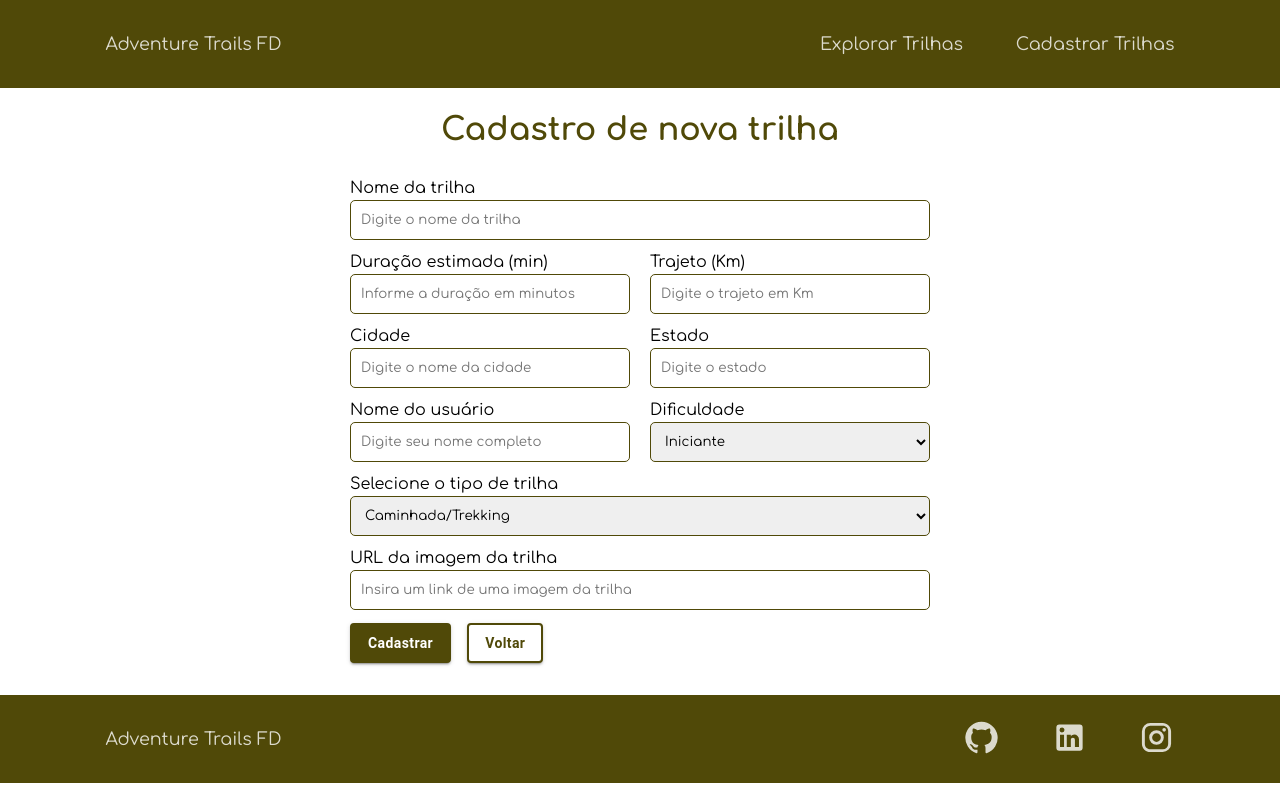
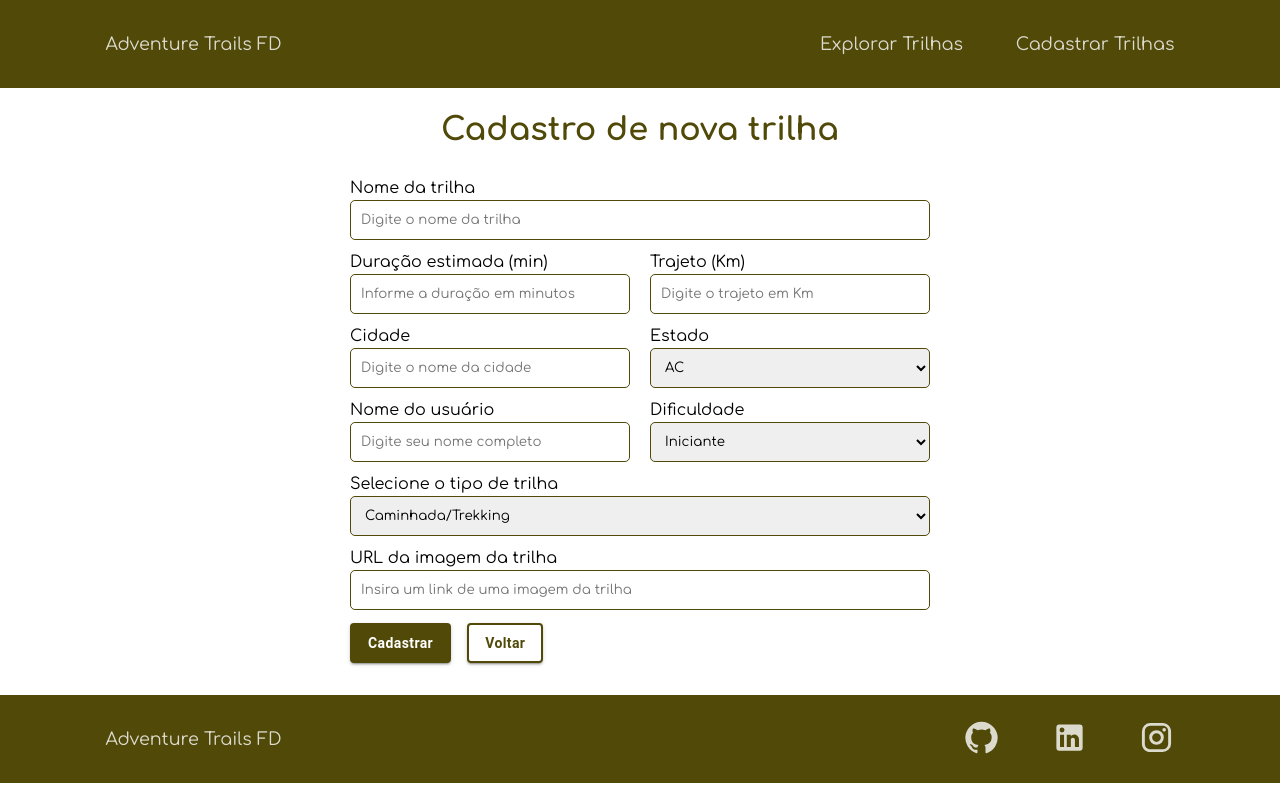
Before and after one commit to hiediferreira/adventure-trails-fd, a React (Vite) app: page /cadastro in a window 1280 px wide. Built offline with nearby package versions, Linux system fonts and the light colour scheme.

Commit message:
Mudando select dos estados

```diff
--- a/src/Pages/Cadastro.jsx
+++ b/src/Pages/Cadastro.jsx
@@ -13,6 +13,10 @@ import { useContext } from "react";
 import { TrilhasContext } from "../Context/TrilhasContext";
 
 function Cadastro(){
+    const estados = [
+        'AC','AL', 'AP', 'AM', 'BA', 'CE', 'ES', 'GO', 'MA', 'MT', 'MS', 'MG', 'PA', 'PB',
+        'PR', 'PE', 'PI', 'RJ', 'RN', 'RS', 'RO', 'RR', 'SC', 'SP', 'SE', 'TO', 'DF'
+    ]
 
     const navigate = useNavigate()
     function goHome(){
@@ -100,16 +104,9 @@ function Cadastro(){
 
                     <div className={styles.flexInput}>
                         <label htmlFor="estado">Estado</label>
-                        <input className={styles.inputStyle}
-                            type="text"
-                            {...register("estado", {
-                            required: "Informe o estado",
-                            maxLength: {value:2, message:"Deve possuir no máximo 2 caracteres"}
-                            })}
-                            placeholder="Digite o estado"
-                        />
-                        {errors?.estado && <p className={styles.msgErro}><WarningAmberIcon fontSize="small" sx={{"mr":1}}/>
-                            {errors.estado.message}</p>}
+                        <select className={styles.inputStyle} {...register("estado")}>
+                            {estados.map((estadoSelecionado, index) => (<option key={index} value={estadoSelecionado}>{estadoSelecionado}</option>))}
+                        </select>
                     </div>
 
                     <div className={styles.flexInput}>
```
